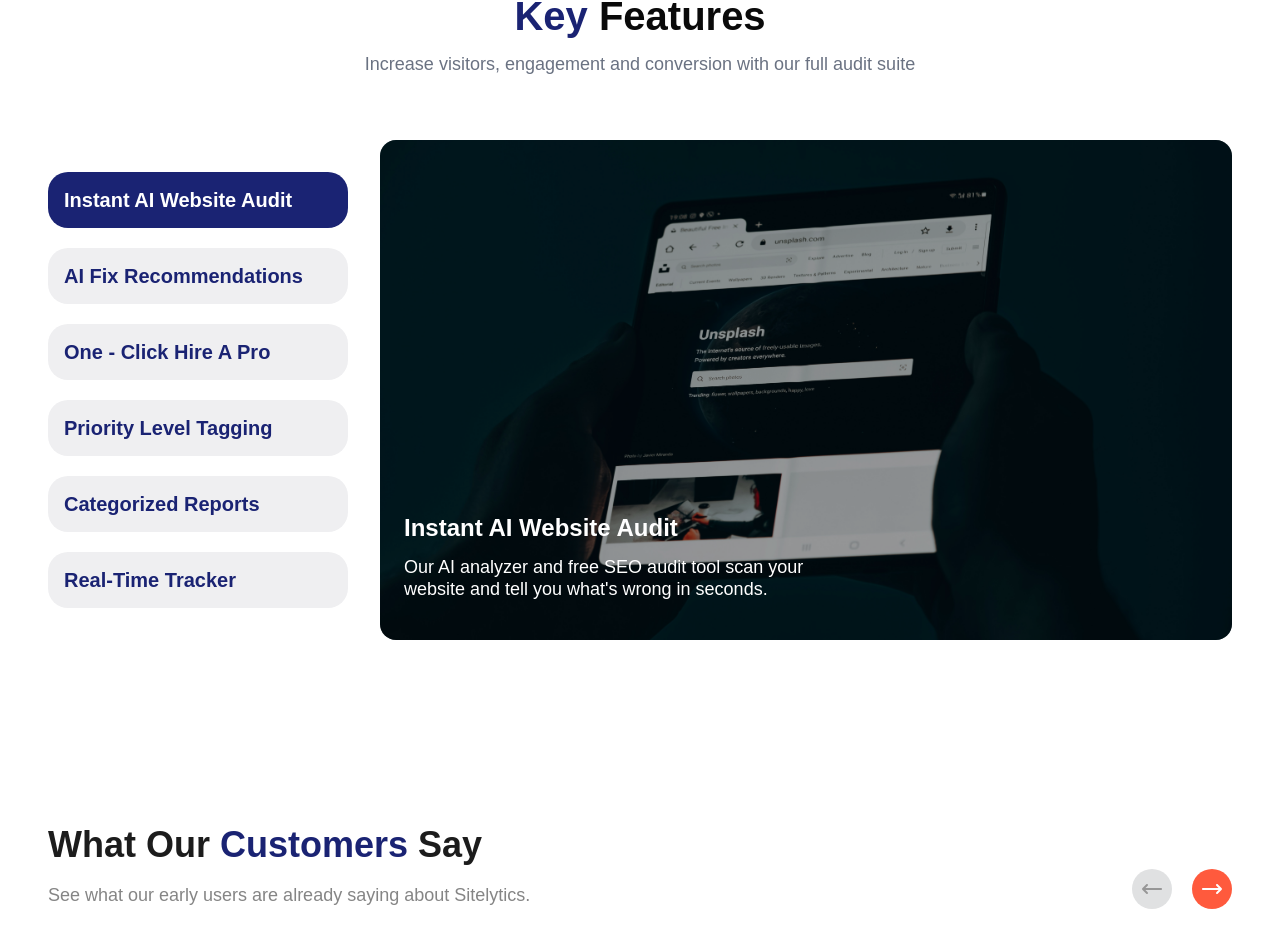
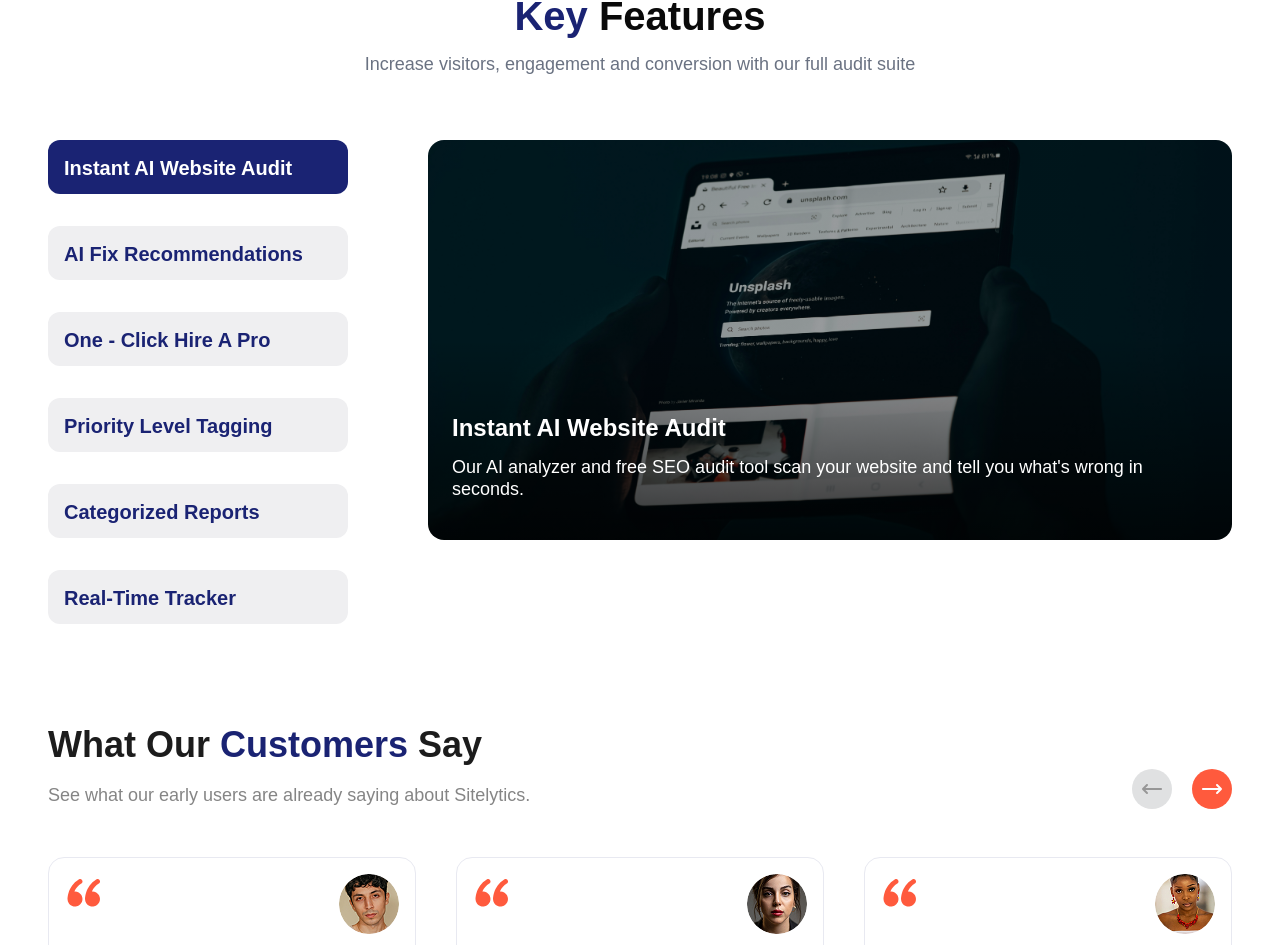
Before and after one commit to hngprojects/site-audit-ai-fe, a Next.js app: page / in a window 1280 px wide. Shown: the part 2031-2976 px from the top of the page. Built offline with nearby package versions, Linux system fonts and the light colour scheme; a web font is replaced by a local one.

Commit message:
refactor(landing): apply key features design refinements

```diff
--- a/components/landing/key-features-display.tsx
+++ b/components/landing/key-features-display.tsx
@@ -36,7 +36,7 @@ const KeyFeaturesDisplay = () => {
   }, []);
 
   return (
-    <div className="w-full flex flex-col lg:flex-row justify-between items-center gap-6 lg:gap-4">
+    <div className="w-full flex flex-col lg:flex-row justify-between items-center gap-6 lg:gap-[80px]">
       {/*  ====================== MObile Tabs ======================  */}
 
       <div className="block relative lg:hidden w-full" ref={dropdownRef}>
@@ -81,7 +81,7 @@ const KeyFeaturesDisplay = () => {
 
       {/*  ====================== Web Tab ======================   */}
 
-      <ul className="hidden lg:flex flex-col md:flex-row lg:flex-col gap-5">
+      <ul className="hidden lg:flex flex-col md:flex-row lg:flex-col gap-8 h-[400px]">
         {keyFeaturesData.map((item) => {
           const isActive = item.id === selected.id;
           return (
@@ -89,7 +89,7 @@ const KeyFeaturesDisplay = () => {
               <button
                 onClick={() => handleSelect(item)}
                 title="click me"
-                className={`hidden lg:flex flex-col items-center lg:items-start gap-4 p-4 rounded-[20px] w-full min-w-[300px] cursor-pointer font-bold text-xl leading-6 transition-all active:scale-95 hover:bg-[#C3C5D4CC] hover:text-white ${
+                className={`hidden lg:flex flex-col items-center lg:items-start gap-4 p-4 rounded-[12px] w-full min-w-[300px] h-[54px] cursor-pointer font-bold text-xl leading-6 transition-all active:scale-95 hover:bg-[#C3C5D4CC] hover:text-white ${
                   isActive
                     ? "bg-[#1A2373] text-white"
                     : "bg-[#EFEFF1] text-[#1A2373]"
@@ -104,15 +104,14 @@ const KeyFeaturesDisplay = () => {
 
       {/*  ====================== ANIMATED BOX ======================   */}
       <div
-        className={`w-full min-h-[270px] lg:w-[852px] lg:min-h-[500px] flex items-end justify-between p-5 lg:pb-10 lg:pl-6 rounded-2xl relative ${fade ? "opacity-100" : "opacity-10"}`}
+        className={`w-full min-h-[270px] lg:w-[852px] lg:h-[400px] flex items-end justify-between p-5 lg:pb-10 lg:pl-6 rounded-2xl relative ${fade ? "opacity-100" : "opacity-10"}`}
         style={{
-          backgroundImage: `url(${selected.bgImageUrl})`,
+          backgroundImage: `linear-gradient(180deg, rgba(0, 0, 0, 0.352) 50%, rgba(0, 0, 0, 0.8) 100%), url(${selected.bgImageUrl})`,
           backgroundSize: "cover",
           backgroundPosition: "center",
         }}
       >
-        <div className="absolute inset-0 bg-black/40 rounded-2xl" />
-        <div className="relative z-10 flex flex-col gap-4 items-start justify-center h-full text-left max-w-[444px]">
+        <div className="relative z-10 flex flex-col gap-4 items-start justify-end h-full text-left">
           <h2
             className={`text-lg md:text-xl lg:text-2xl leading-5.5 sm:leading-6 font-bold text-white transition-opacity duration-400 ${
               fade ? "opacity-100" : "opacity-0"
--- a/components/landing/key-features.tsx
+++ b/components/landing/key-features.tsx
@@ -4,14 +4,14 @@ const KeyFeatures = () => {
   return (
     <section
       id="key-features"
-      className="max-w-[1344px] flex items-center justify-center mx-auto font-sans px-5 md:px-12 2xl:px-0 pt-10 md:pt-15 lg:pt-20 pb-6 md:pb-20 lg:pb-[105px]"
+      className="max-w-[1440px] flex items-center justify-center mx-auto font-sans px-3 sm:px-8 md:px-12 pt-10 md:pt-15 lg:pt-20 pb-6 md:pb-20 lg:pb-[105px]"
     >
       <div className=" w-full mx-auto flex flex-col items-center gap-6 lg:gap-16">
-        <div className="flex flex-col gap-2 md:gap-4 text-center max-w-[754px]">
-          <h2 className="text-2xl md:text-[32px] lg:text-[40px] leading-7 md:leading-10 font-semibold ">
+        <div className="flex flex-col gap-2 md:gap-4 text-center">
+          <h2 className="text-2xl md:text-[32px] lg:text-[40px] leading-7 md:leading-10 font-sans font-semibold ">
             <span className="text-[#1A2373]">Key</span> Features
           </h2>
-          <p className="text-sm md:text-lg leading-6 text-gray-500 font-normal">
+          <p className="text-sm md:text-lg leading-6 text-gray-500 font-sans">
             Increase visitors, engagement and conversion with our full audit
             suite
           </p>
```
